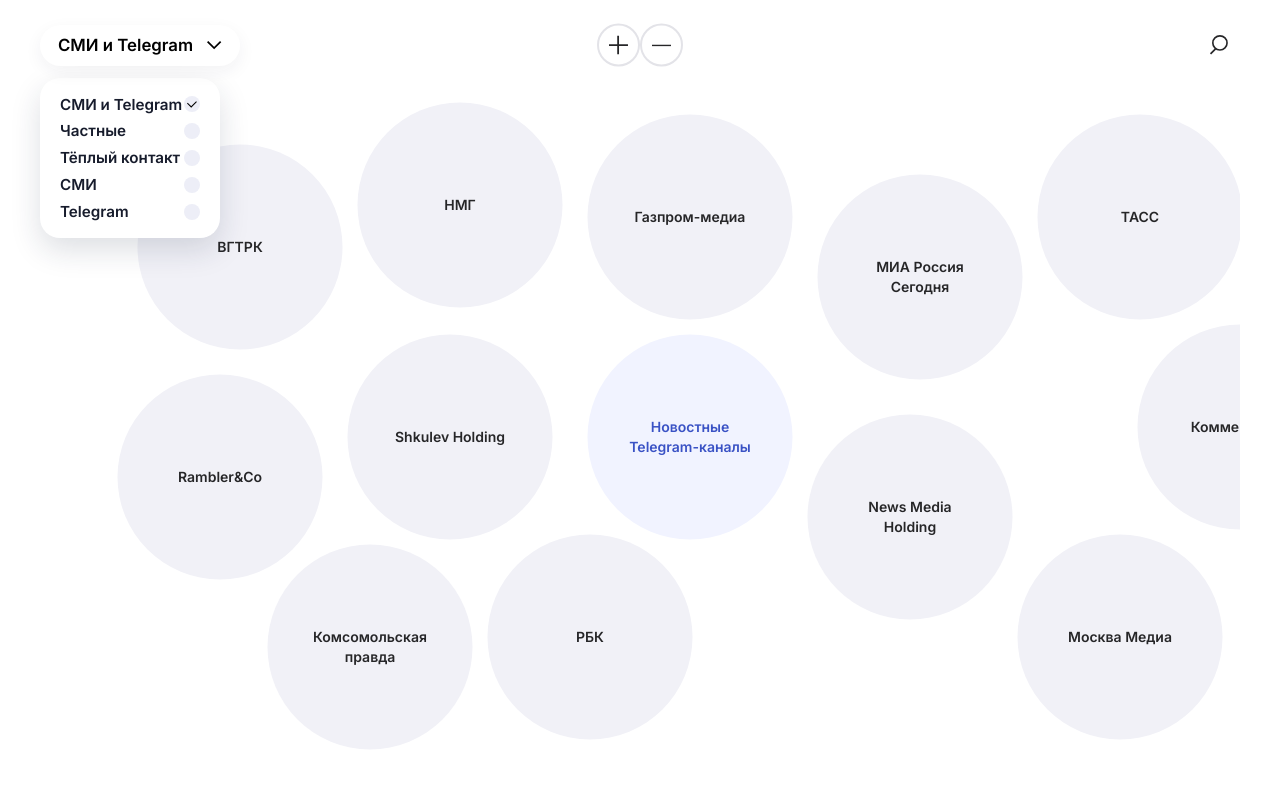
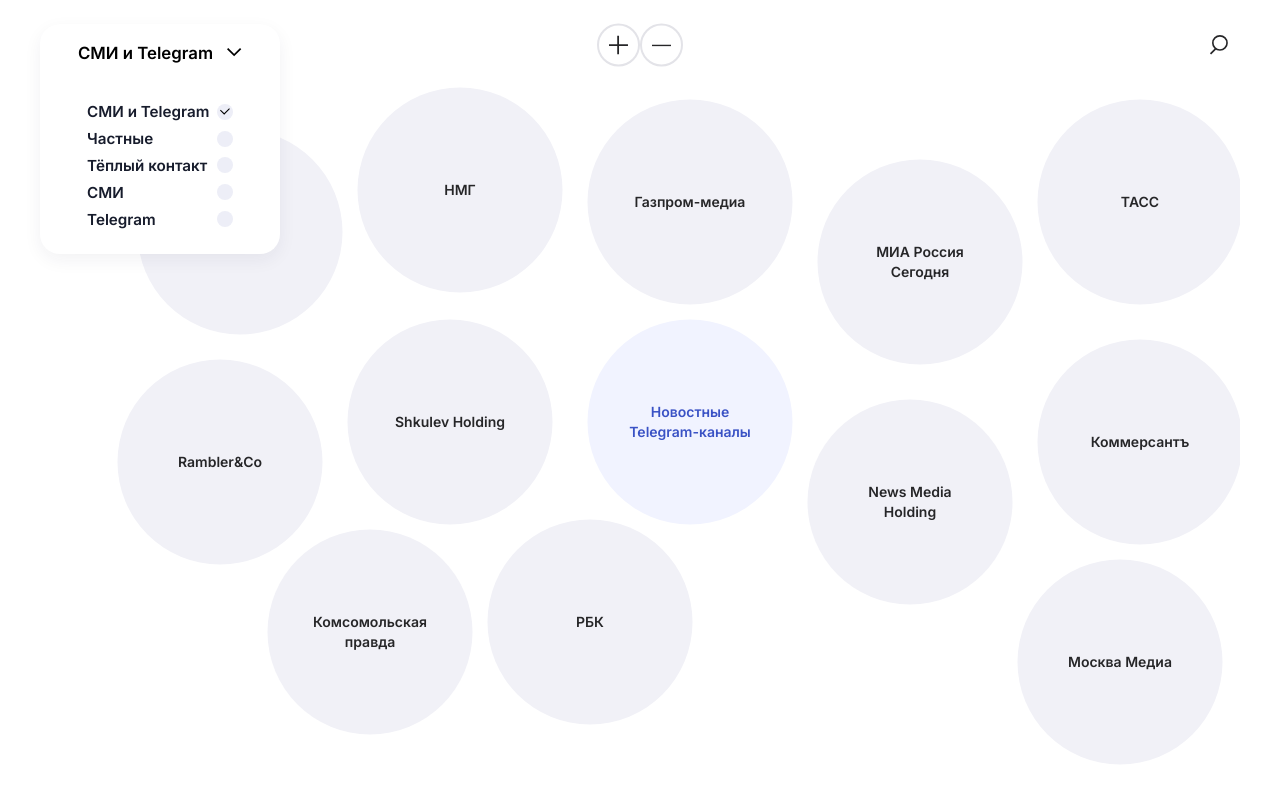
Before and after one commit to elhedgie/media-radar, a React (Vite) app: page / in a window 1280 px wide. Both pictures are taken after a click on the button "СМИ и Telegram". Built offline with nearby package versions, Linux system fonts and the light colour scheme.

Commit message:
fix dropdown

```diff
--- a/src/App.module.css
+++ b/src/App.module.css
@@ -40,10 +40,22 @@
 
 .toolbar {
   display: flex;
+  flex-direction: column;
   align-items: center;
   gap: 0.75rem;
-  position: relative;
-  width: 100%;
+  position: absolute; /* весь тулбар как оверлей */
+  left: 0;
+  top: 0;
+  background-color: white;
+  border-radius: 999px; /* по умолчанию круглый */
+  z-index: 80; /* над доской */
+  width: 240px; /* не растягивать шапку */
+  padding: 0.5rem 1rem; /* компактные отступы */
+  box-shadow: 0 6px 18px rgba(28,42,68,0.06);
+}
+
+.toolbar--open {
+  border-radius: 20px; /* при открытом меню скругление 20px */
 }
 
 .toolbar__dropdown {
@@ -61,7 +73,7 @@
   gap: 8px;
   cursor: pointer;
   border-radius: 999px;
-  box-shadow: 0 6px 18px rgba(28,42,68,0.06);
+  /* box-shadow: 0 6px 18px rgba(28,42,68,0.06); */
   z-index: 60;
   white-space: nowrap;
   box-sizing: border-box;
@@ -75,15 +87,15 @@
 }
 
 .filter-card {
-  position: absolute;
-  top: calc(100% + 0.75rem);
+  /* position: absolute; открывается поверх, не влияет на поток */
+  top: 0;
   left: 0;
   background: #ffffff;
-  border-radius: 20px;
+  /* border-radius: 20px; */
   padding: 1rem 1.25rem;
-  box-shadow: 0 12px 30px rgba(28, 42, 68, 0.15);
+  /* box-shadow: 0 12px 30px rgba(28, 42, 68, 0.15); */
   min-width: 180px;
-  z-index: 10;
+  z-index: 100; /* над доской */
 }
 
 .filter-card ul {
@@ -102,6 +114,7 @@
   font-size: 0.95rem;
   font-weight: 600;
   color: #171c2c;
+  gap: .5em;
 }
 
 .filter-dot {
--- a/src/components/FilterDropdown.tsx
+++ b/src/components/FilterDropdown.tsx
@@ -24,7 +24,7 @@
   onToggleOption,
   selectedLabel,
 }) => (
-  <div className={styles["toolbar"]}>
+  <div className={`${styles["toolbar"]} ${isOpen ? styles["toolbar--open"] : ""}`}>
     <button
       className={styles["toolbar__dropdown"]}
       type="button"
@@ -66,15 +66,20 @@
               >
                 <span>{option.label}</span>
                 <span className={styles["filter-dot"]}>
-                  {option.active && (
-                    <svg width="17" height="11" viewBox="0 0 17 11" fill="none">
+                  {/* Всегда рендерим иконку, меняем только прозрачность, чтобы избежать прыжков */}
+                  <svg
+                    width="17"
+                    height="11"
+                    viewBox="0 0 17 11"
+                    fill="none"
+                    style={{ opacity: option.active ? 1 : 0, transition: "opacity 180ms ease" }}
+                  >
                     <path
                       d="M16.1466 0.613251L7.12994 9.62995L0.61358 3.11359"
                       stroke="black"
                       strokeWidth="1.7354"
                     />
                   </svg>
-                  )}
                 </span>
               </li>
             ))}
--- a/src/components/RadarBoard.tsx
+++ b/src/components/RadarBoard.tsx
@@ -47,6 +47,46 @@
 }) => {
   // локальное состояние трансформации (tx, ty, scale)
   const [transform, setTransform] = useState({ tx: 0, ty: 0, s: 1 });
+  // анимация трансформации: плавный переход между состояниями
+  const animReqRef = useRef<number | null>(null);
+  const animStartRef = useRef<number>(0);
+  const animFromRef = useRef<{ tx: number; ty: number; s: number } | null>(
+    null
+  );
+  const animToRef = useRef<{ tx: number; ty: number; s: number } | null>(null);
+  const ANIM_DURATION = 420; // мс
+
+  const easeInOutCubic = (t: number) =>
+    t < 0.5 ? 4 * t * t * t : 1 - Math.pow(-2 * t + 2, 3) / 2;
+
+  const animateTo = (to: { tx: number; ty: number; s: number }) => {
+    if (animReqRef.current) {
+      cancelAnimationFrame(animReqRef.current);
+      animReqRef.current = null;
+    }
+    animStartRef.current = performance.now();
+    animFromRef.current = { ...transform };
+    animToRef.current = to;
+
+    const step = (now: number) => {
+      const start = animStartRef.current;
+      const from = animFromRef.current!;
+      const target = animToRef.current!;
+      const t = Math.min(1, (now - start) / ANIM_DURATION);
+      const k = easeInOutCubic(t);
+      setTransform({
+        tx: from.tx + (target.tx - from.tx) * k,
+        ty: from.ty + (target.ty - from.ty) * k,
+        s: from.s + (target.s - from.s) * k,
+      });
+      if (t < 1) {
+        animReqRef.current = requestAnimationFrame(step);
+      } else {
+        animReqRef.current = null;
+      }
+    };
+    animReqRef.current = requestAnimationFrame(step);
+  };
   // small pop animation on mount
   const [poping, setPoping] = useState(true);
   // форс-показ узла после клика, даже если фильтр скрывает его контент
@@ -154,7 +194,9 @@
             if (nodeToCenter) {
               const tx = fixedWidth / 2 - nodeToCenter.cx * target;
               const ty = fixedHeight / 2 - nodeToCenter.cy * target;
-              return { tx: tx, ty, s: target };
+              // плавная анимация к целевому состоянию
+              animateTo({ tx, ty, s: target });
+              return prev; // состояние обновится через анимацию
             }
           }
         } catch (e) {
@@ -242,7 +284,8 @@
                 const targetScale = SCALE_1;
                 const tx = fixedWidth / 2 - best.cx * targetScale;
                 const ty = fixedHeight / 2 - best.cy * targetScale;
-                return { tx: tx, ty, s: targetScale };
+                animateTo({ tx, ty, s: targetScale });
+                return prev;
               }
             }
           } catch (e) {
@@ -262,9 +305,10 @@
               const node = nodes.find((n) => n.id === selectedId);
               if (node) {
                 const targetScale = 1;
-                const tx = fixedWidth / 2 - node.cx * targetScale;
+                const tx = fixedWidth / 2 - node.cx * targetScale - 250;
                 const ty = fixedHeight / 2 - node.cy * targetScale;
-                return { tx: tx - 250, ty, s: targetScale };
+                animateTo({ tx, ty, s: targetScale });
+                return prev;
               }
             }
           } catch (e) {
@@ -476,10 +520,10 @@
     const wrapper = (board.parentElement as HTMLElement) || board;
     const wrapperRect = wrapper.getBoundingClientRect();
 
-    const tx = wrapperRect.width / 2 - node.cx * targetScale;
+    const tx = wrapperRect.width / 2 - node.cx * targetScale - 250;
     const ty = wrapperRect.height / 2 - node.cy * targetScale;
 
-    setTransform({ tx: tx - 250, ty, s: targetScale });
+    animateTo({ tx, ty, s: targetScale });
     // форсируем видимость кликнутого узла на уровне 2/3
     setForceVisibleId(node.id);
     // If modal for this node is already open, don't reopen it again.
--- a/src/data/fixedPositions.ts
+++ b/src/data/fixedPositions.ts
@@ -24,12 +24,12 @@
   // News Media Holding
   "news-media": { cx: 870, cy: 420 },
   // Коммерсантъ
-  kommersant: { cx: 1200, cy: 330 },
+  kommersant: { cx: 1100, cy: 360 },
 
   // Комсомольская правда — третий ряд слева
   kp: { cx: 330, cy: 550 },
   // Москва Медиа
-  "msk-media": { cx: 1080, cy: 540 },
+  "msk-media": { cx: 1080, cy: 580 },
 
   // Новостные Telegram-каналы (акцентный)
   "tg-channels": { cx: 650, cy: 340 },
```
Lines whose indentation alone changed are shown as unchanged.
